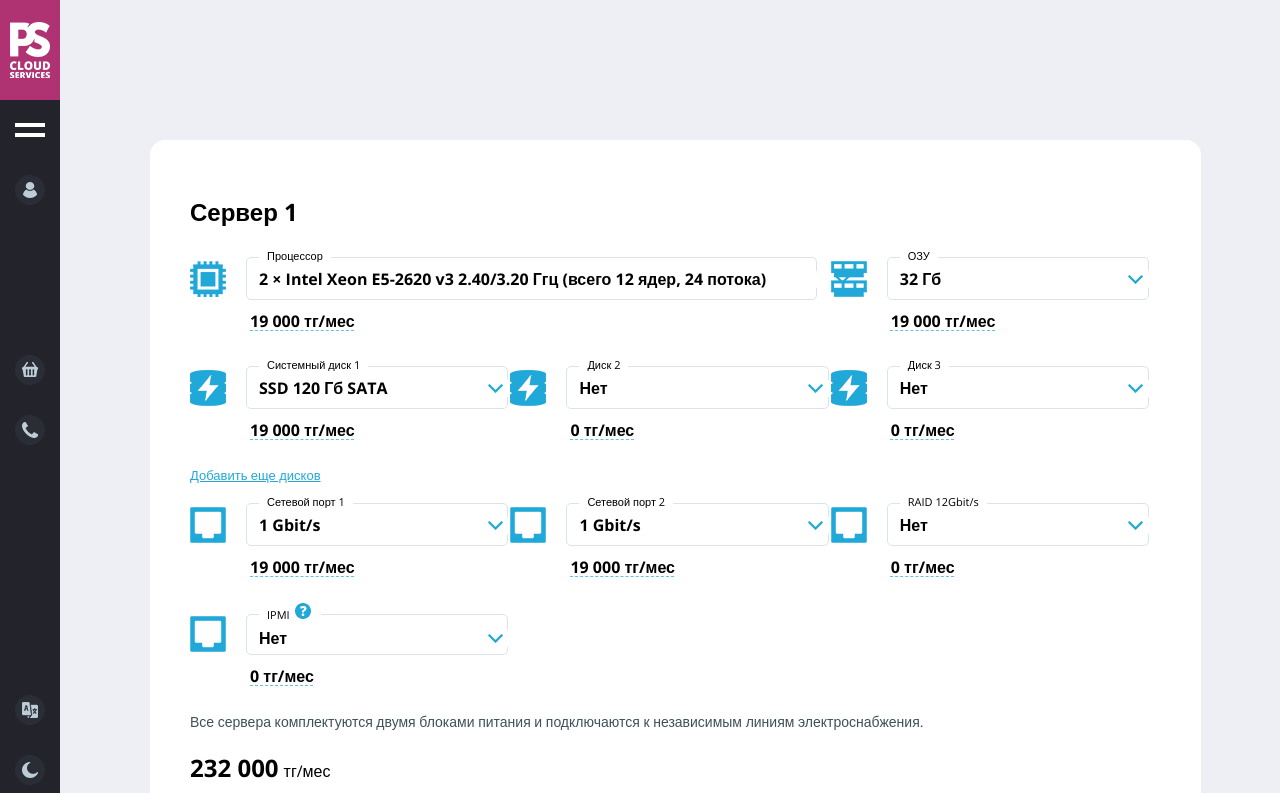
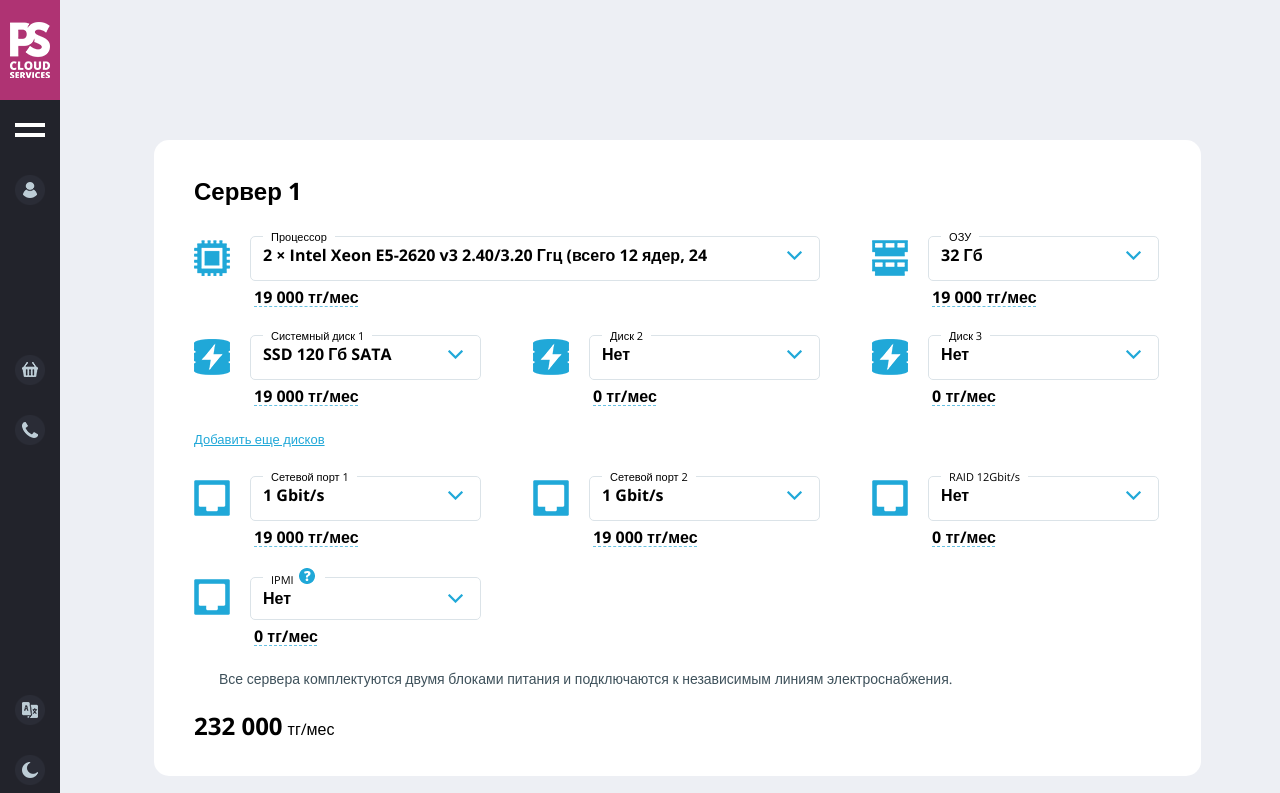
Before and after one commit to anna1luna/ps_test_task, a plain HTML site: page index.html in a window 1280 px wide. Shown: the top 793 px of the page. Drawn offline with nearby package versions, Linux system fonts and the light colour scheme.

Commit message:
css fixes

```diff
--- a/index.html
+++ b/index.html
@@ -16,7 +16,7 @@
       <div class="main__container">
         <h1>PS Cloud Services</h1> <!-- По правилам СЕО нельзя иметь несколько Н1, но и совсем без него тоже не очень хорошо, поэтому я его просто скрыла-->
         <div class="block top">
-          <h2 class="block_heading">Сервер 1</h2>
+          <h2 class="block__heading">Сервер 1</h2>
           <div class="item">
             <div class="item__container item__container-big">
                 <form class="item__form" method="post">
@@ -83,7 +83,9 @@
                 </form>
                 <p class="item__price">0 тг/мес</p>
             </div>
-          <a class="block__link" href="#">Добавить еще дисков</a>
+            <div class="block__link">
+              <a class="link" href="#">Добавить еще дисков</a>
+            </div>
           <div class="item__container">
                 <form class="item__form" method="post">
                   <img class="item__img"  src="/img/port.png" alt="port1">
@@ -138,7 +140,9 @@
                 </form>
                 <p class="item__price">0 тг/мес</p>
             </div>
-          <span class="block__info block__info-big">Все сервера комплектуются двумя блоками питания и подключаются к независимым линиям электроснабжения. </span>
+            <div class="block__info">
+              <span class="info__text">Все сервера комплектуются двумя блоками питания и подключаются к независимым линиям электроснабжения. </span>
+            </div>
           <div class="block__price">
             <span class="block__price-l">232 000</span>
           <span class="block__price-s">тг/мес</span>
--- a/sass/styles.sass
+++ b/sass/styles.sass
@@ -1,18 +1,19 @@
 *
   font-family: 'Open Sans', sans-serif
-
 body
   background-color: #EDEFF4
   margin: 0
   box-sizing: border-box
   list-style: none
-
 h1
   display: none
-
 .wrapper
   display: flex
-
+.main
+  margin-left: 154px
+  width: 100%
+  &__container
+    width: 93%
 .sidebar
   width: 60px
   height: 100%
@@ -46,23 +47,29 @@ h1
     &:hover
       background-color: darken(#5EBDE1, 10% )
 
-.main
-  margin-left: 150px
-  width: 100%
-  &__container
-    width: 93%
-
+.link
+  color: #20A8D8
+  font-size: 13px
+.info__text
+  color: #3E515B
+  font-size: 14px
+.heading
+  margin-bottom: 22px
+  margin-top: 0
 .top
   margin-top: 140px
+.fieldset
+
 .block
   background-color: white
   border-radius: 15px
-  padding: 35px 40px
+  padding: 34px 40px
   margin-bottom: 20px
   &__heading
     margin: 0
     font-size: 24px
     margin-bottom: 22px
+    margin-top: 0
   &__price
     display: flex
     align-items: baseline
@@ -72,27 +79,22 @@ h1
       font-weight: 700
       margin-right: 5px
     &-s
-      margin-right: 5px
       font-size: 16px
   &__link
     grid-column: span 3
-    color: #20A8D8
-    font-size: 13px
-    margin-bottom: 10px
   &__info
-    color: #3E515B
-    font-size: 14px
-    margin-bottom: 20px
-    &-big
-      grid-column: span 3
+    grid-column: span 3
 
 .item
   display: grid
-  grid-template-columns: 33% 33% 33%
+  grid-template-columns: 1fr 1fr 1fr
+  grid-gap: 20px 50px
   &__container
     grid-column: span 1
     &-big
       grid-column: span 2
+    &-mgn
+      margin-right: 50px
   &__form
     display: flex
     align-items: center
@@ -106,24 +108,26 @@ h1
     padding-top: 0
     height: 40px
     margin-left: 20px
-    width: 85%
-    margin-bottom: 10px
+    width: 100%
+    margin-bottom: 5px
   &__legend
-    padding: 0 8px 5px 8px
+    padding: 0 8px 0px 8px
     font-size: 11px
   &__select
     border: none
     appearance: none
     background-image: url('/img/arrow.png')
     background-repeat: no-repeat
-    background-position: calc(100% - 15px) center
+    background-position: calc(100% - 5px) center
     padding-right: 18%
     cursor: pointer
     font-weight: 700
     font-size: 16px
     background-color: white
+    width: 100%
+
   &__price
-    margin: 0 0 25px 60px
+    margin: 0 0 0 60px
     text-decoration: underline dashed #67c0e2 1px
     text-underline-offset: 3px
     font-weight: 700
@@ -131,14 +135,16 @@ h1
 
 .info
   display: flex
+  align-items: center
   &__img
     width: 26px
     height: 36px
-    margin-top: 20px
-    &__text
-      color: #3E515B
-      font-size: 14px
-      margin-left: 25px
+  &__text
+    margin-left: 25px
+    color: #3E515B
+    font-size: 14px
+    text-align: left
+    width: 70%
 
 .total
   display: flex
```
Also changed, not shown: css/styles.css, 1 other file.
